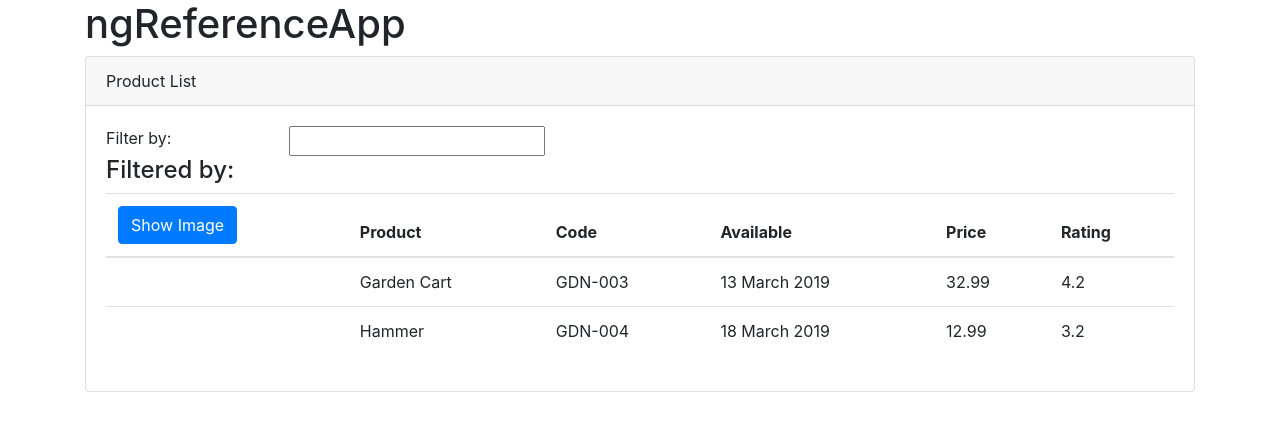
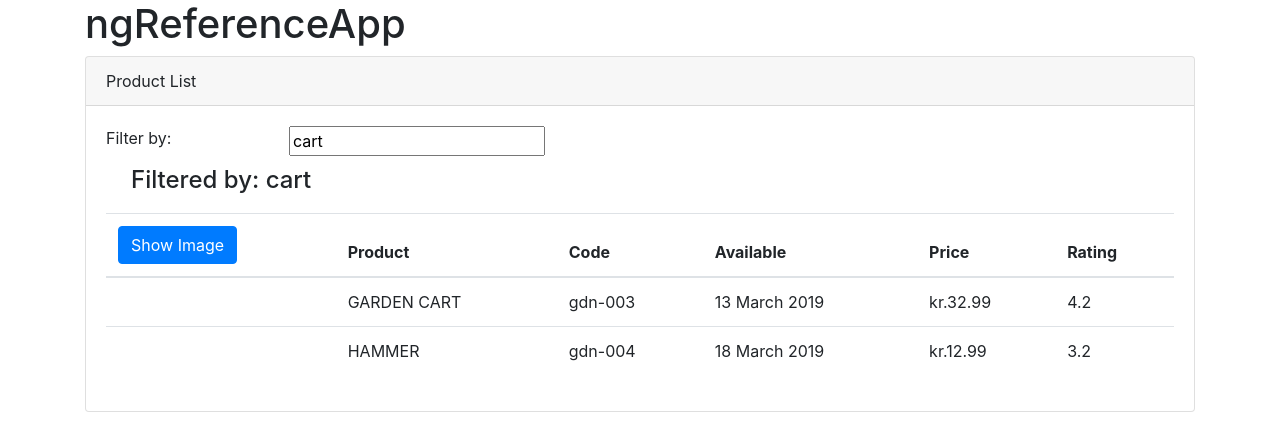
Before and after one commit to isidoreduc/ng-reference, an Angular app: page / in a window 1280 px wide. Shown: the top 448 px of the page. Built offline with nearby package versions, Linux system fonts and the light colour scheme.

Commit message:
2 way data binding and pipes

```diff
--- a/src/app/app.module.ts
+++ b/src/app/app.module.ts
@@ -1,12 +1,13 @@
 import { BrowserModule } from "@angular/platform-browser";
 import { NgModule } from "@angular/core";
+import { FormsModule } from "@angular/forms";
 
 import { AppComponent } from "./app.component";
 import { ProductsComponent } from "./src/app/products/products.component";
 
 @NgModule({
   declarations: [AppComponent, ProductsComponent],
-  imports: [BrowserModule],
+  imports: [BrowserModule, FormsModule],
   providers: [],
   bootstrap: [AppComponent]
 })
--- a/src/app/src/app/products/products.component.html
+++ b/src/app/src/app/products/products.component.html
@@ -6,12 +6,12 @@
     <div class="row">
       <div class="col-md-2">Filter by:</div>
       <div class="col-md-4">
-        <input type="text" />
+        <input type="text" [(ngModel)]="listFilter" />
       </div>
     </div>
-    <div class="row">
+    <div class="row" [style.margin.px]="10">
       <div class="col-md-6">
-        <h4>Filtered by:</h4>
+        <h4>Filtered by: {{ listFilter }}</h4>
       </div>
     </div>
     <div class="table-responsive" *ngIf="products && products.length">
@@ -38,10 +38,10 @@
                 alt=""
               />
             </td>
-            <td>{{ item.prodName }}</td>
-            <td>{{ item.prodCode }}</td>
+            <td>{{ item.prodName | uppercase }}</td>
+            <td>{{ item.prodCode | lowercase }}</td>
             <td>{{ item.releaseDate }}</td>
-            <td>{{ item.price }}</td>
+            <td>{{ item.price | currency: "DK":"kr.":"1.2-2" }}</td>
             <td>{{ item.rating }}</td>
           </tr>
         </thead>
--- a/src/app/src/app/products/products.component.ts
+++ b/src/app/src/app/products/products.component.ts
@@ -9,6 +9,7 @@ export class ProductsComponent implements OnInit {
   pageTitle = 'Product List';
   imageHeight = 30;
   showImage = false;
+  listFilter = 'cart';
   products: any[] = [
     {
       prodId: 2,
```
